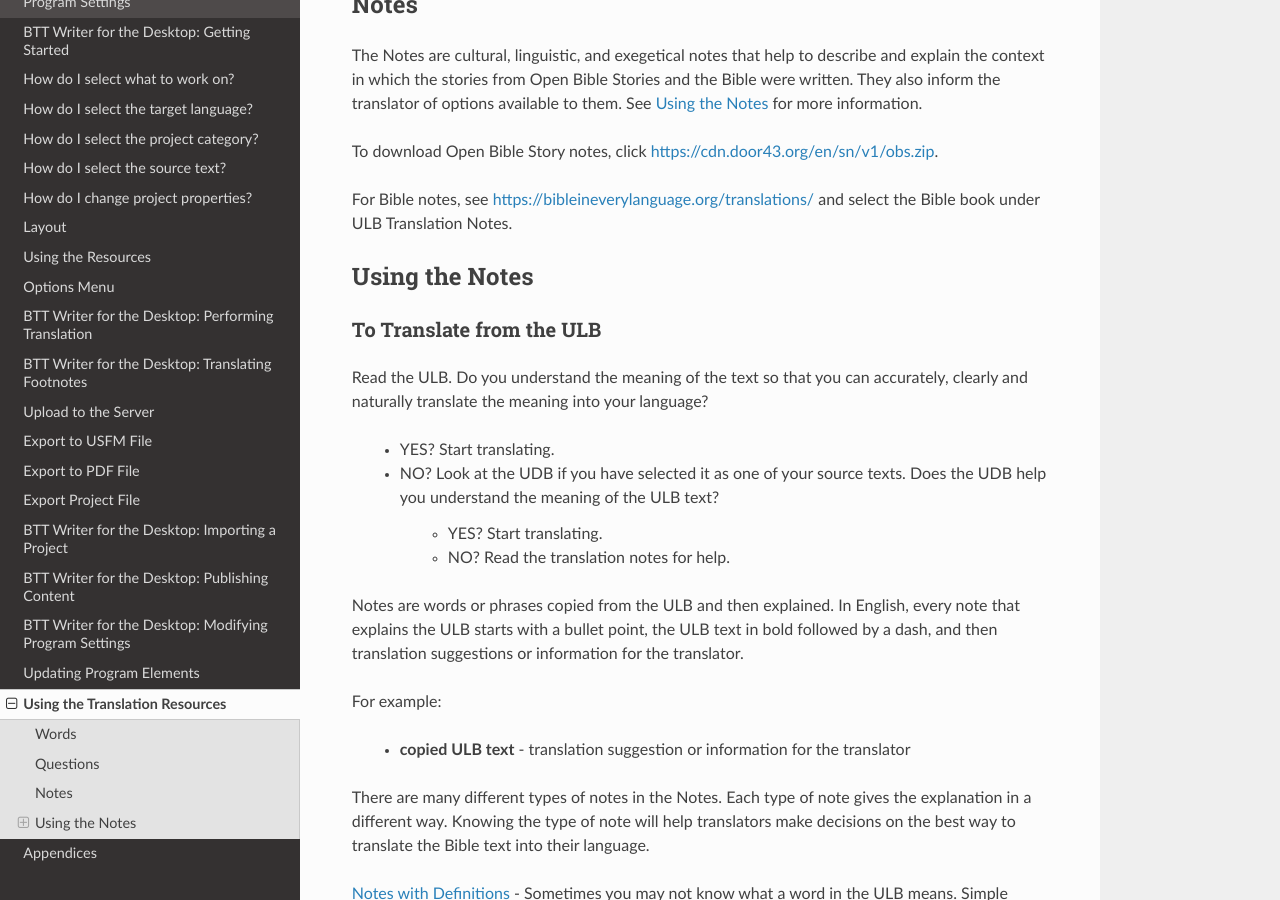
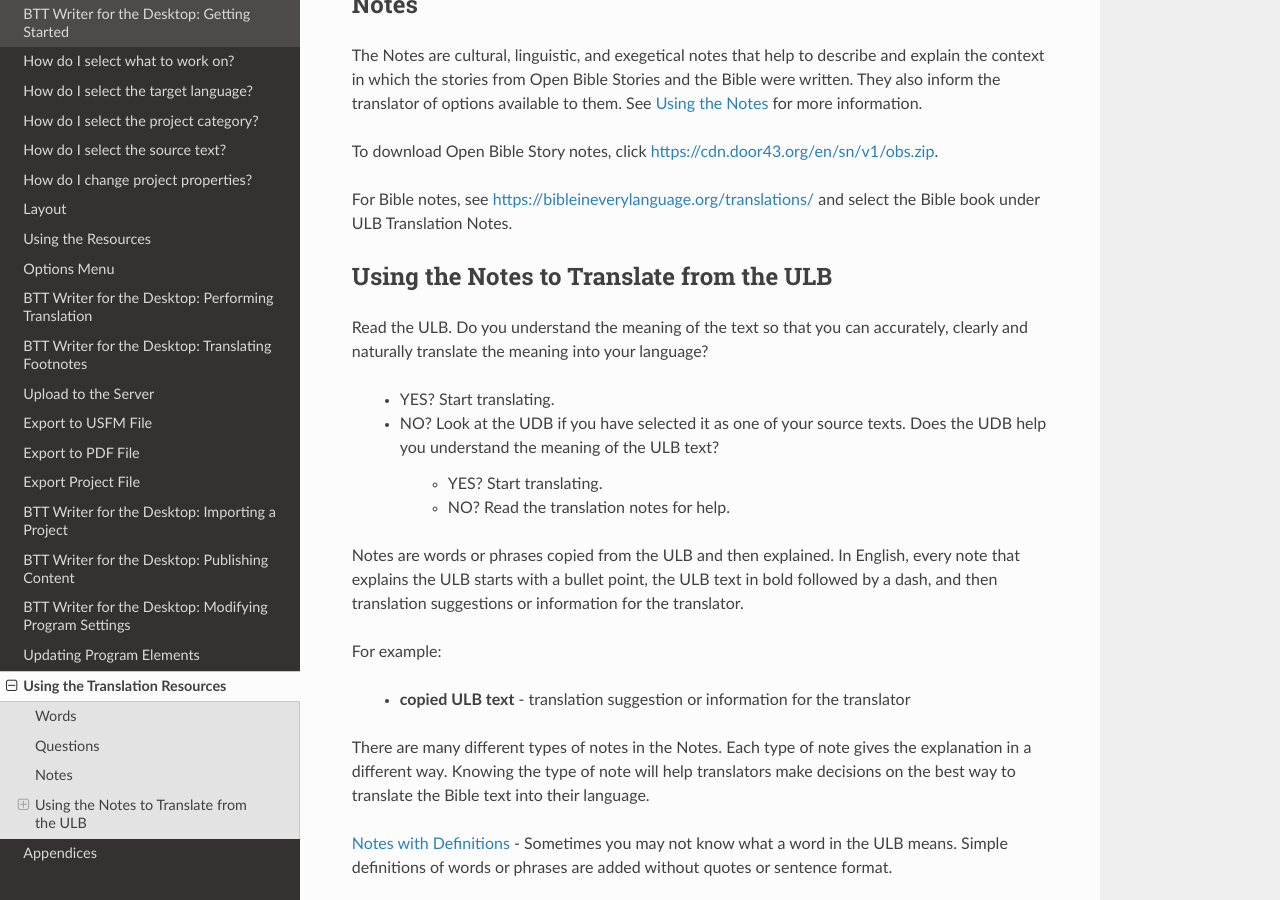
Before and after one commit to mondele/btt-writer-docs, a Sphinx documentation site: the page built from docs/Helps.rst, in a window 1280 px wide and 900 px high, scrolled down 788 px. Built offline with Sphinx 7.4.7 and the Read the Docs theme 2.0.0, drawn with Linux system fonts in a browser that asks for light colours; pages that are not in the unit, such as notebooks, are missing from menus; some of the changed text lies outside the part shown.

Commit message:
Update Helps.rst

```diff
--- a/docs/Helps.rst
+++ b/docs/Helps.rst
@@ -32,11 +32,8 @@
 For Bible notes, see	https://bibleineverylanguage.org/translations/ and select the Bible book under ULB Translation Notes.
 
 
-Using the Notes
----------------------------
-
-To Translate from the ULB
-^^^^^^^^^^^^^^^^^^^^^^^^^^
+Using the Notes to Translate from the ULB
+------------------------------------------
 
 Read the ULB. Do you understand the meaning of the text so that you can accurately, clearly and naturally translate the meaning into your language?
 
```
